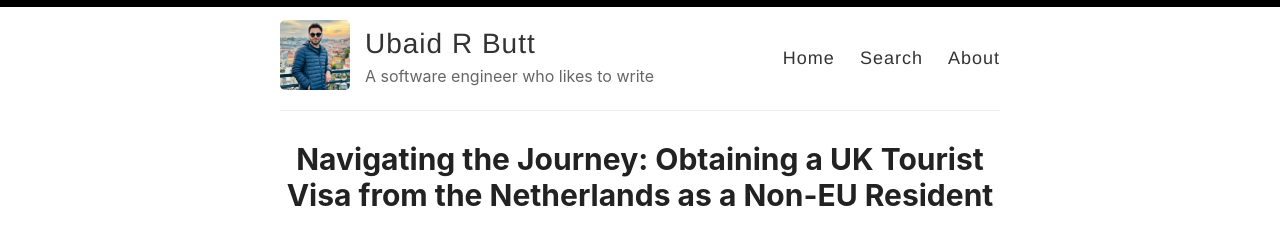
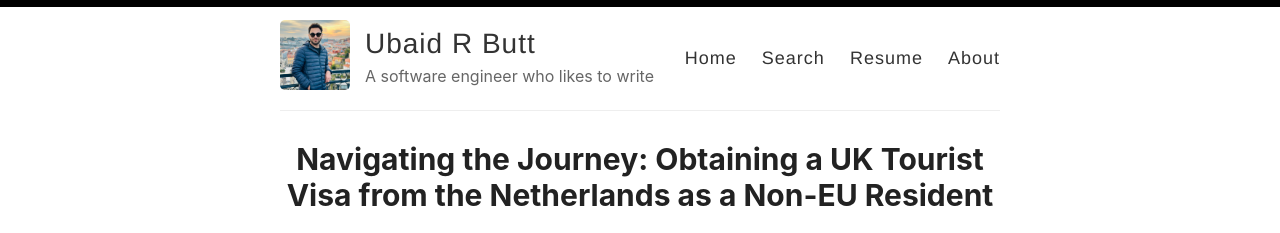
Before and after one commit to Ubaidbutt/ubaidbutt.github.io, a Jekyll site: the page built from index.html, in a window 1280 px wide and 900 px high. Shown: the top 233 px of the window. Built offline with Jekyll 4.4.1, drawn with Linux system fonts in a browser that asks for light colours; the list of posts is cut into pages by our own code.

Commit message:
Add resume page

```diff
--- a/_layouts/default.html
+++ b/_layouts/default.html
@@ -30,6 +30,7 @@
             <nav>
               <a href="{{ site.baseurl }}/">Home</a>
               <a href="{{ site.baseurl }}/search">Search</a>
+              <a href="{{ site.baseurl }}/resume">Resume</a>
               <a href="{{ site.baseurl }}/about">About</a>
             </nav>
           </header>
```
Also changed, not shown: _pages/resume.md (added, +1 -0 lines).
